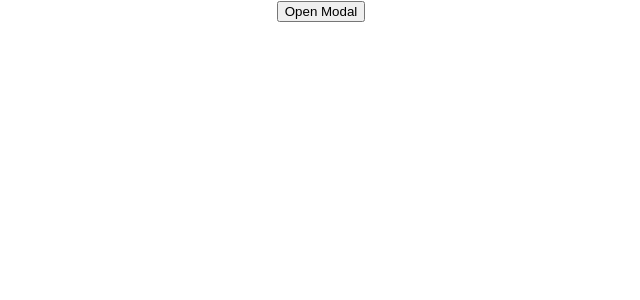
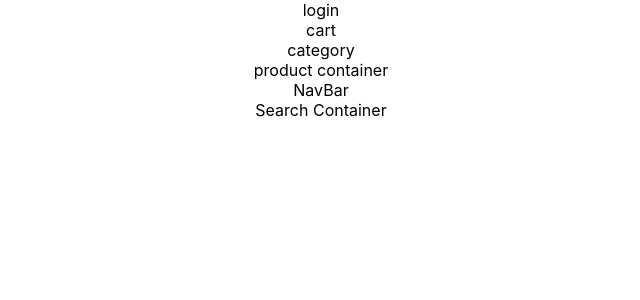
Before and after one commit to Samanthaponce5/Ecomm-frontend, a React (Create React App) app: page / in a window 1280 px wide. Shown: the top 300 px of the page, without its empty margins (319-959 px from the left). Built offline with nearby package versions, Linux system fonts and the light colour scheme.

Commit message:
Worked on Components

```diff
--- a/src/App.js
+++ b/src/App.js
@@ -1,34 +1,49 @@
 import React,{useState} from 'react';
-import Modal from 'react-modal'
+// import Modal from 'react-modal'
+import Login from './components/Login'
+import Cart from './components/Cart'
+import Category from './components/Category'
+import ProductContainer from './components/Product Container'
+import Navbar from './components/Nav Bar'
+import SearchContainer from './components/Search Container'
 import './App.css';
 
 function App() {
-  const [modalIsOpen,setModalIsOpen] =useState(false)
+  // const [modalIsOpen,setModalIsOpen] =useState(false)
   return (
     <div className="App">
-      <button onClick={()=>setModalIsOpen(true)}> Open Modal</button>
-      <Modal
-      isOpen={modalIsOpen}
-      onRequestClose={()=> setModalIsOpen(false)}
-      style={
-        {
-          overlay:{
-            background: 'grey'
-          },
-          content:{
-            color:'orange'
-          }
-        }
-      }
-      >
-        <h2> Modal title</h2>
-        <p> Modal body</p>
-        <div>
-          <button onClick={()=>setModalIsOpen(false)}> Close </button>
-        </div>
-      </Modal>
+      <Login />
+      <Cart />
+      <Category />
+      <ProductContainer />
+      <Navbar />
+      <SearchContainer />
+
     </div>
   );
 }
 
 export default App;
+
+// M O D A L   E X A M P L E
+//  <button onClick={()=>setModalIsOpen(true)}> Open Modal</button>
+//       <Modal
+//       isOpen={modalIsOpen}
+//       onRequestClose={()=> setModalIsOpen(false)}
+//       style={
+//         {
+//           overlay:{
+//             background: 'grey'
+//           },
+//           content:{
+//             color:'orange'
+//           }
+//         }
+//       }
+//       >
+//         <h2> Modal title</h2>
+//         <p> Modal body</p>
+//         <div>
+//           <button onClick={()=>setModalIsOpen(false)}> Close </button>
+//         </div>
+//       </Modal>
--- /dev/null
+++ b/src/components/Cart.js
@@ -0,0 +1,14 @@
+import React, { Component } from 'react';
+
+class Cart extends Component {
+    state = {}
+    render() {
+        return (
+            <div>
+                cart
+            </div>
+        );
+    }
+}
+
+export default Cart;
--- /dev/null
+++ b/src/components/Category.js
@@ -0,0 +1,14 @@
+import React, { Component } from 'react';
+
+class Category extends Component {
+    state = {}
+    render() {
+        return (
+            <div>
+                category
+            </div>
+        );
+    }
+}
+
+export default Category;
--- /dev/null
+++ b/src/components/Login.js
@@ -0,0 +1,14 @@
+import React, { Component } from 'react';
+
+class Login extends Component {
+    state = {}
+    render() {
+        return (
+            <div>
+                login
+            </div>
+        );
+    }
+}
+
+export default Login;
--- /dev/null
+++ b/src/components/Nav Bar.js
@@ -0,0 +1,14 @@
+import React, { Component } from 'react';
+
+class Navbar extends Component {
+    state = {}
+    render() {
+        return (
+            <div>
+                NavBar
+            </div>
+        );
+    }
+}
+
+export default Navbar;
--- /dev/null
+++ b/src/components/Product Container.js
@@ -0,0 +1,14 @@
+import React, { Component } from 'react';
+
+class ProductContainer extends Component {
+    state = {}
+    render() {
+        return (
+            <div>
+                product container
+            </div>
+        );
+    }
+}
+
+export default ProductContainer;
--- /dev/null
+++ b/src/components/Search Container.js
@@ -0,0 +1,14 @@
+import React, { Component } from 'react';
+
+class SearchContainer extends Component {
+    state = {}
+    render() {
+        return (
+            <div>
+                Search Container
+            </div>
+        );
+    }
+}
+
+export default SearchContainer;
```
